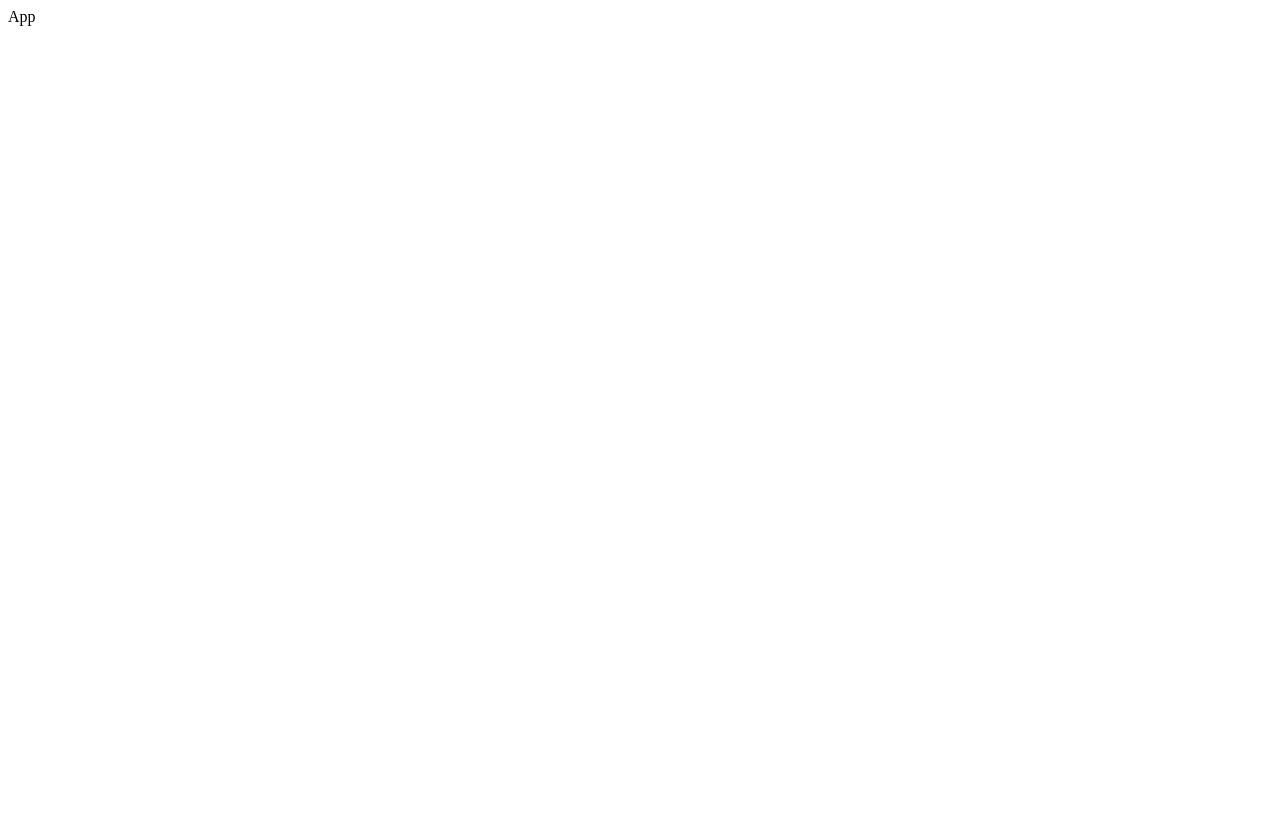
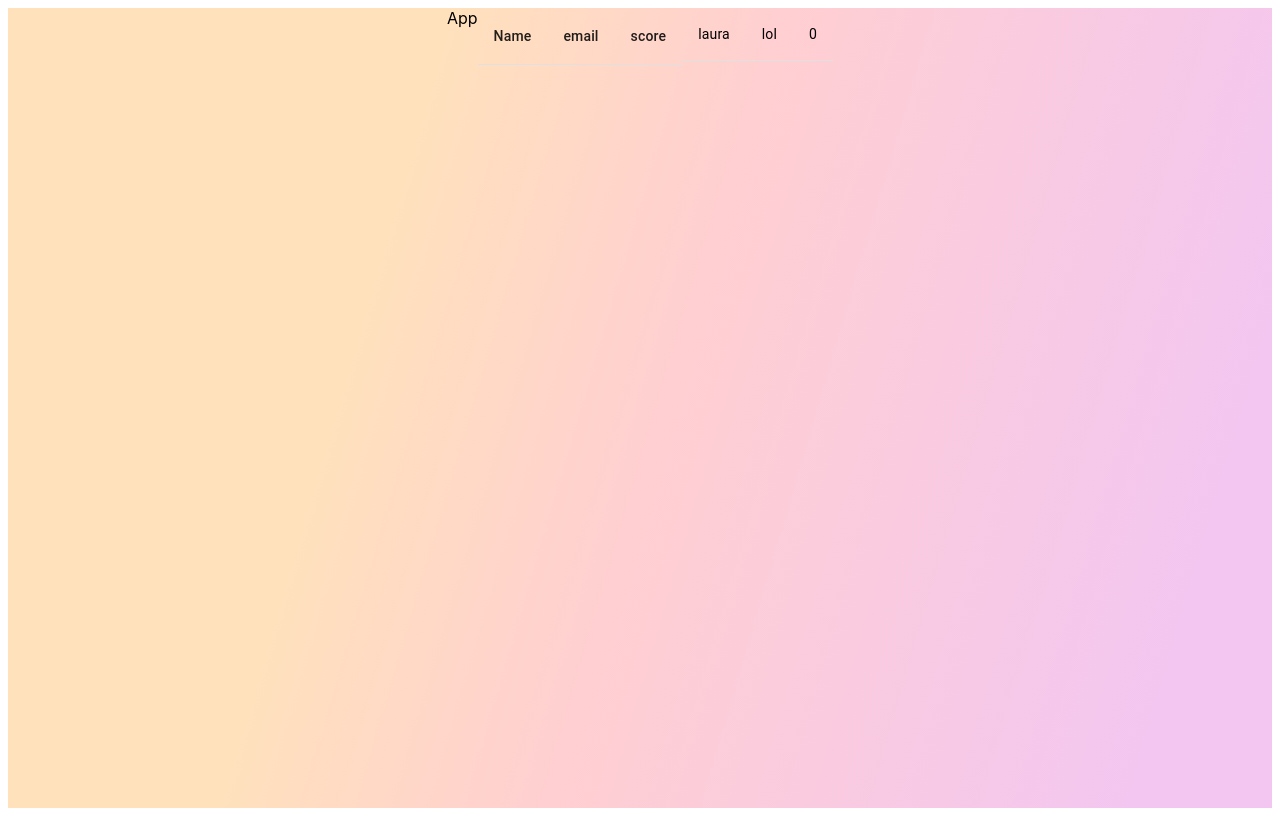
Before and after one commit to vincentli77/Projet-SGBDR, a React (Vite) app in the folder frontend/: page / in a window 1280 px wide. Built offline with nearby package versions, Linux system fonts and the light colour scheme.

Commit message:
[add] style App

```diff
--- /dev/null
+++ b/frontend/src/App.css
@@ -0,0 +1,7 @@
+.App {
+	background: linear-gradient(106.37deg, #ffe1bc 29.63%, #ffcfd1 51.55%, #f3c6f1 90.65%);
+	height: 100vh;
+	display: flex;
+	justify-content: center;
+	font-family: "Inter", sans-serif;
+}
--- a/frontend/src/App.tsx
+++ b/frontend/src/App.tsx
@@ -1,7 +1,16 @@
 import React from "react";
+import "./App.css";
+import { Header } from "./Components/Header.component";
+import { Row } from "./Components/Row.component";
 
 function App() {
-	return <div>App</div>;
+	return (
+		<div className="App">
+			App
+			<Header studentName="Name" email="email" score="score" />
+			<Row studentName="laura" email="lol" score={0} />
+		</div>
+	);
 }
 
 export default App;
```
